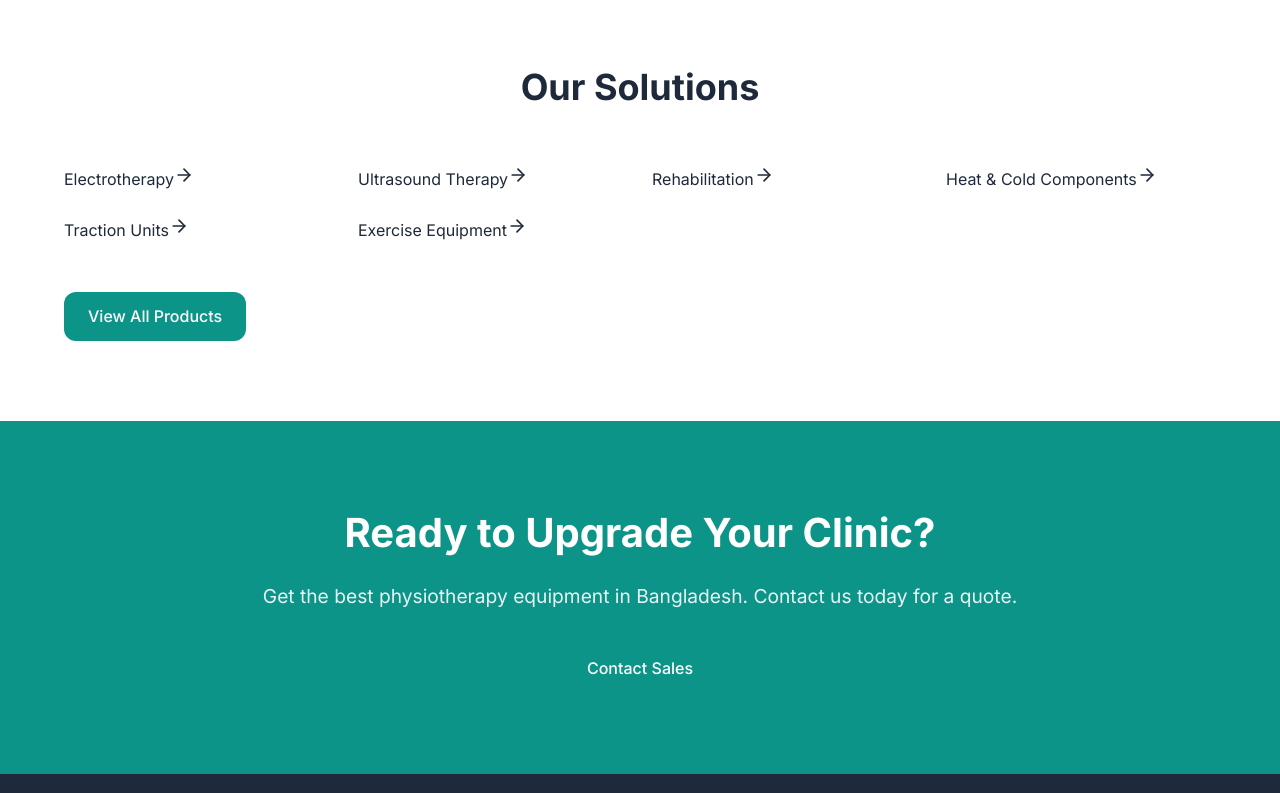
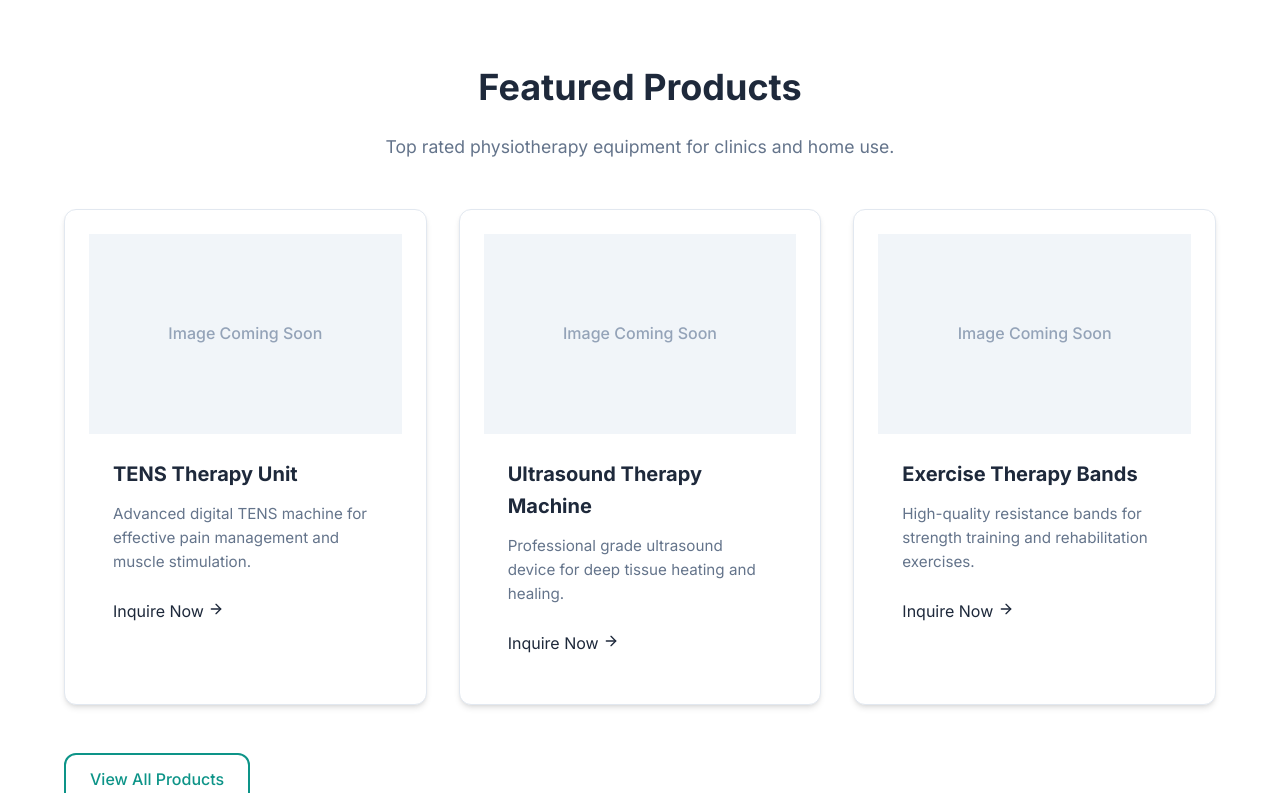
Before and after one commit to nahidrajbd/PhysioCare, a React (Vite) app: page / in a window 1280 px wide. Shown: the part 1280-2073 px from the top of the page. Built offline with nearby package versions, Linux system fonts and the light colour scheme.

Commit message:
Add featured products section and update category grid layout

```diff
--- a/src/pages/Home.jsx
+++ b/src/pages/Home.jsx
@@ -1,8 +1,31 @@
 import { ArrowRight, CheckCircle, ShieldCheck, Truck, Users } from 'lucide-react';
 import { Link } from 'react-router-dom';
 import { motion } from 'framer-motion';
+import ProductCard from '../components/ProductCard';
+
 
 const Home = () => {
+  const featuredProducts = [
+    {
+      id: 1,
+      name: "TENS Therapy Unit",
+      description: "Advanced digital TENS machine for effective pain management and muscle stimulation.",
+      image: null
+    },
+    {
+      id: 2,
+      name: "Ultrasound Therapy Machine",
+      description: "Professional grade ultrasound device for deep tissue heating and healing.",
+      image: null
+    },
+    {
+      id: 3,
+      name: "Exercise Therapy Bands",
+      description: "High-quality resistance bands for strength training and rehabilitation exercises.",
+      image: null
+    }
+  ];
+
   return (
     <div className="home-page">
       {/* Hero Section */}
@@ -76,8 +99,26 @@ const Home = () => {
         </div>
       </section>
 
+      {/* Featured Products Section */}
+      <section className="section">
+        <div className="container">
+          <div className="section-header text-center">
+            <h2 className="section-title">Featured Products</h2>
+            <p className="section-subtitle">Top rated physiotherapy equipment for clinics and home use.</p>
+          </div>
+          <div className="featured-grid">
+            {featuredProducts.map(product => (
+              <ProductCard key={product.id} product={product} />
+            ))}
+          </div>
+          <div className="text-center mt-8">
+            <Link to="/products" className="btn btn-outline">View All Products</Link>
+          </div>
+        </div>
+      </section>
+
       {/* Product Categories Preview */}
-            <section className="section">
+      <section className="section bg-light">
         <div className="container">
           <h2 className="section-title text-center">Our Solutions</h2>
           <div className="categories-grid">
@@ -94,9 +135,6 @@ const Home = () => {
                 <ArrowRight size={20} className="cat-arrow" />
               </Link>
             ))}
-                    </div>
-                    <div className="text-center mt-8">
-                        <Link to="/products" className="btn btn-primary">View All Products</Link>
           </div>
         </div>
       </section>
@@ -188,9 +226,16 @@ const Home = () => {
           font-size: 1.25rem;
         }
 
+        .featured-grid {
+            display: grid;
+            grid-template-columns: repeat(auto-fit, minmax(300px, 1fr));
+            gap: 2rem;
+            margin-top: 2rem;
+        }
+
         .categories-grid {
           display: grid;
-          grid-template-columns: repeat(auto-fill, minmax(250px, 1fr));
+          grid-template-columns: repeat(1, 1fr);
           gap: 1.5rem;
           margin-top: 3rem;
         }
@@ -239,6 +284,18 @@ const Home = () => {
           transform: scale(1.05);
         }
 
+        @media (min-width: 640px) {
+            .categories-grid {
+                grid-template-columns: repeat(2, 1fr);
+            }
+        }
+
+        @media (min-width: 1024px) {
+            .categories-grid {
+                grid-template-columns: repeat(3, 1fr);
+            }
+        }
+
         @media (max-width: 768px) {
           .hero-container {
             grid-template-columns: 1fr;
@@ -260,4 +317,5 @@ const Home = () => {
   );
 };
 
+
 export default Home;
```
Lines whose indentation alone changed are shown as unchanged.
